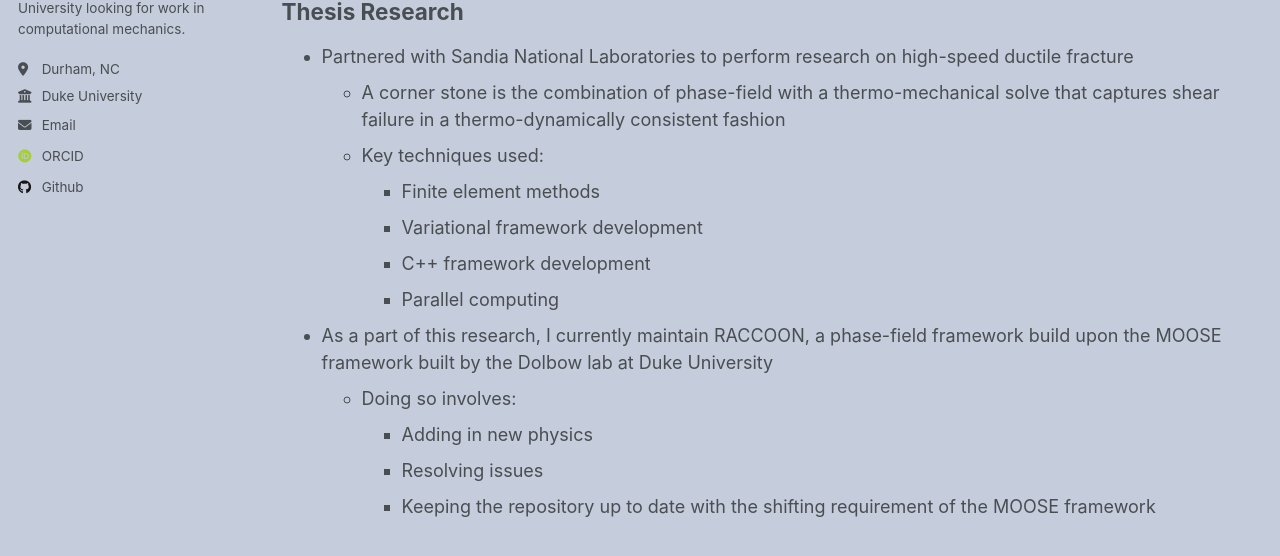
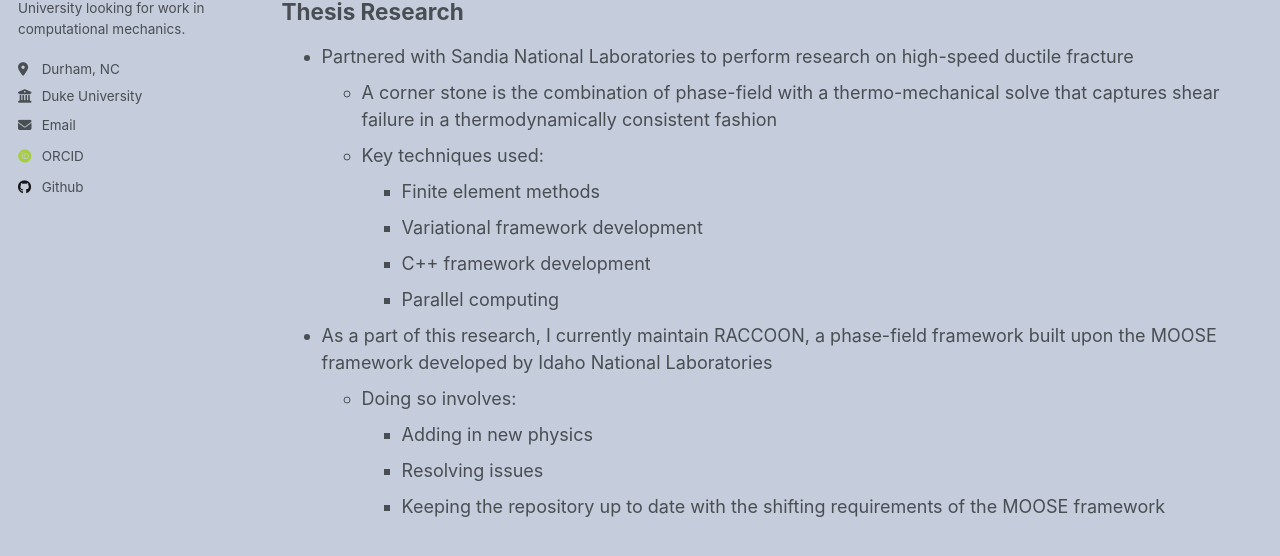
Before and after one commit to TheGreatCid/TheGreatCid.github.io, a Jekyll site: the page built from _pages/cv.md, in a window 1280 px wide and 900 px high. Shown: the part 334-890 px from the top of the window. Built offline with Jekyll 4.4.1, drawn with Linux system fonts in a browser that asks for light colours; some web fonts are replaced.

Commit message:
typo fixes

```diff
--- a/_pages/cv.md
+++ b/_pages/cv.md
@@ -17,17 +17,17 @@ redirect_from:
 ## Thesis Research
 
 * Partnered with Sandia National Laboratories to perform research on high-speed ductile fracture
-  * A corner stone is the combination of phase-field with a thermo-mechanical solve that captures shear failure in a thermo-dynamically consistent fashion
+  * A corner stone is the combination of phase-field with a thermo-mechanical solve that captures shear failure in a thermodynamically consistent fashion
   * Key techniques used:
     * Finite element methods
     * Variational framework development
     * C++ framework development
     * Parallel computing
-* As a part of this research, I currently maintain RACCOON, a phase-field framework build upon the MOOSE framework built by the Dolbow lab at Duke University
+* As a part of this research, I currently maintain RACCOON, a phase-field framework built upon the MOOSE framework developed by Idaho National Laboratories
   * Doing so involves:
     * Adding in new physics
     * Resolving issues
-    * Keeping the repository up to date with the shifting requirement of the MOOSE framework
+    * Keeping the repository up to date with the shifting requirements of the MOOSE framework
 
 ## Graduate Work experience
 
```
